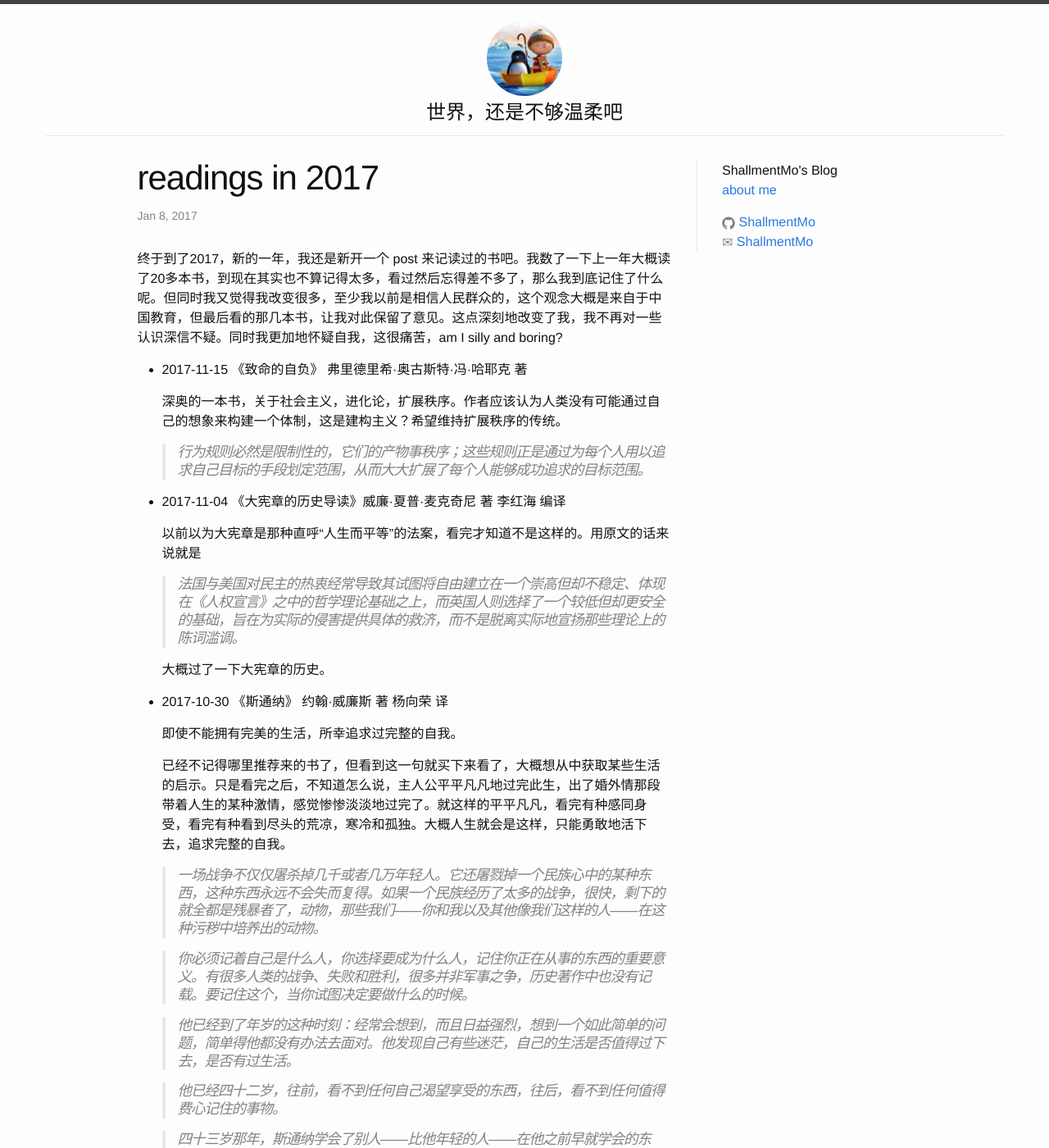
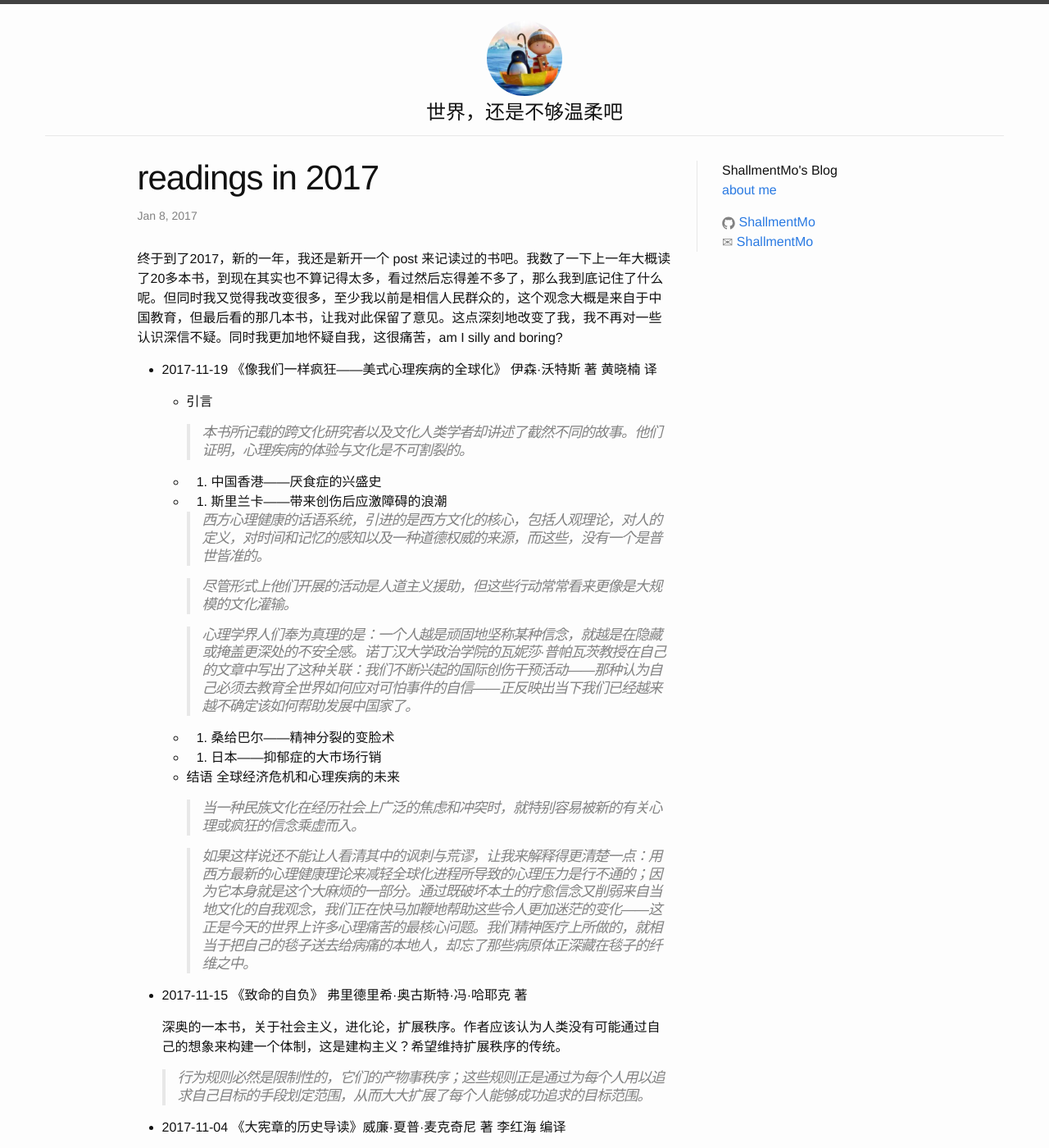
Before and after one commit to ShallmentMo/shallmentmo.github.com, a Jekyll site: the page built from _posts/2017-01-08-readings-in-2017.md, in a window 1280 px wide and 1400 px high. Shown: the whole window at 82% size. Built offline with Jekyll 4.4.1, drawn with Linux system fonts in a browser that asks for light colours.

Commit message:
add 2017-11-19 reading

```diff
--- a/_posts/2017-01-08-readings-in-2017.md
+++ b/_posts/2017-01-08-readings-in-2017.md
@@ -6,6 +6,32 @@ categories: posts
 ---
 
 终于到了2017，新的一年，我还是新开一个 post 来记读过的书吧。我数了一下上一年大概读了20多本书，到现在其实也不算记得太多，看过然后忘得差不多了，那么我到底记住了什么呢。但同时我又觉得我改变很多，至少我以前是相信人民群众的，这个观念大概是来自于中国教育，但最后看的那几本书，让我对此保留了意见。这点深刻地改变了我，我不再对一些认识深信不疑。同时我更加地怀疑自我，这很痛苦，am I silly and boring?
+
+* 2017-11-19 《像我们一样疯狂——美式心理疾病的全球化》 伊森·沃特斯 著 黄晓楠 译
+
+  * 引言
+
+    > 本书所记载的跨文化研究者以及文化人类学者却讲述了截然不同的故事。他们证明，心理疾病的体验与文化是不可割裂的。
+
+  * 1. 中国香港——厌食症的兴盛史
+
+  * 2. 斯里兰卡——带来创伤后应激障碍的浪潮
+
+    > 西方心理健康的话语系统，引进的是西方文化的核心，包括人观理论，对人的定义，对时间和记忆的感知以及一种道德权威的来源，而这些，没有一个是普世皆准的。
+
+    > 尽管形式上他们开展的活动是人道主义援助，但这些行动常常看来更像是大规模的文化灌输。
+
+    > 心理学界人们奉为真理的是：一个人越是顽固地坚称某种信念，就越是在隐藏或掩盖更深处的不安全感。诺丁汉大学政治学院的瓦妮莎·普帕瓦茨教授在自己的文章中写出了这种关联：我们不断兴起的国际创伤干预活动——那种认为自己必须去教育全世界如何应对可怕事件的自信——正反映出当下我们已经越来越不确定该如何帮助发展中国家了。
+
+  * 3. 桑给巴尔——精神分裂的变脸术
+
+  * 4. 日本——抑郁症的大市场行销
+
+  * 结语 全球经济危机和心理疾病的未来
+
+    > 当一种民族文化在经历社会上广泛的焦虑和冲突时，就特别容易被新的有关心理或疯狂的信念乘虚而入。
+
+    > 如果这样说还不能让人看清其中的讽刺与荒谬，让我来解释得更清楚一点：用西方最新的心理健康理论来减轻全球化进程所导致的心理压力是行不通的；因为它本身就是这个大麻烦的一部分。通过既破坏本土的疗愈信念又削弱来自当地文化的自我观念，我们正在快马加鞭地帮助这些令人更加迷茫的变化——这正是今天的世界上许多心理痛苦的最核心问题。我们精神医疗上所做的，就相当于把自己的毯子送去给病痛的本地人，却忘了那些病原体正深藏在毯子的纤维之中。
 
 * 2017-11-15 《致命的自负》 弗里德里希·奥古斯特·冯·哈耶克 著
 
```
